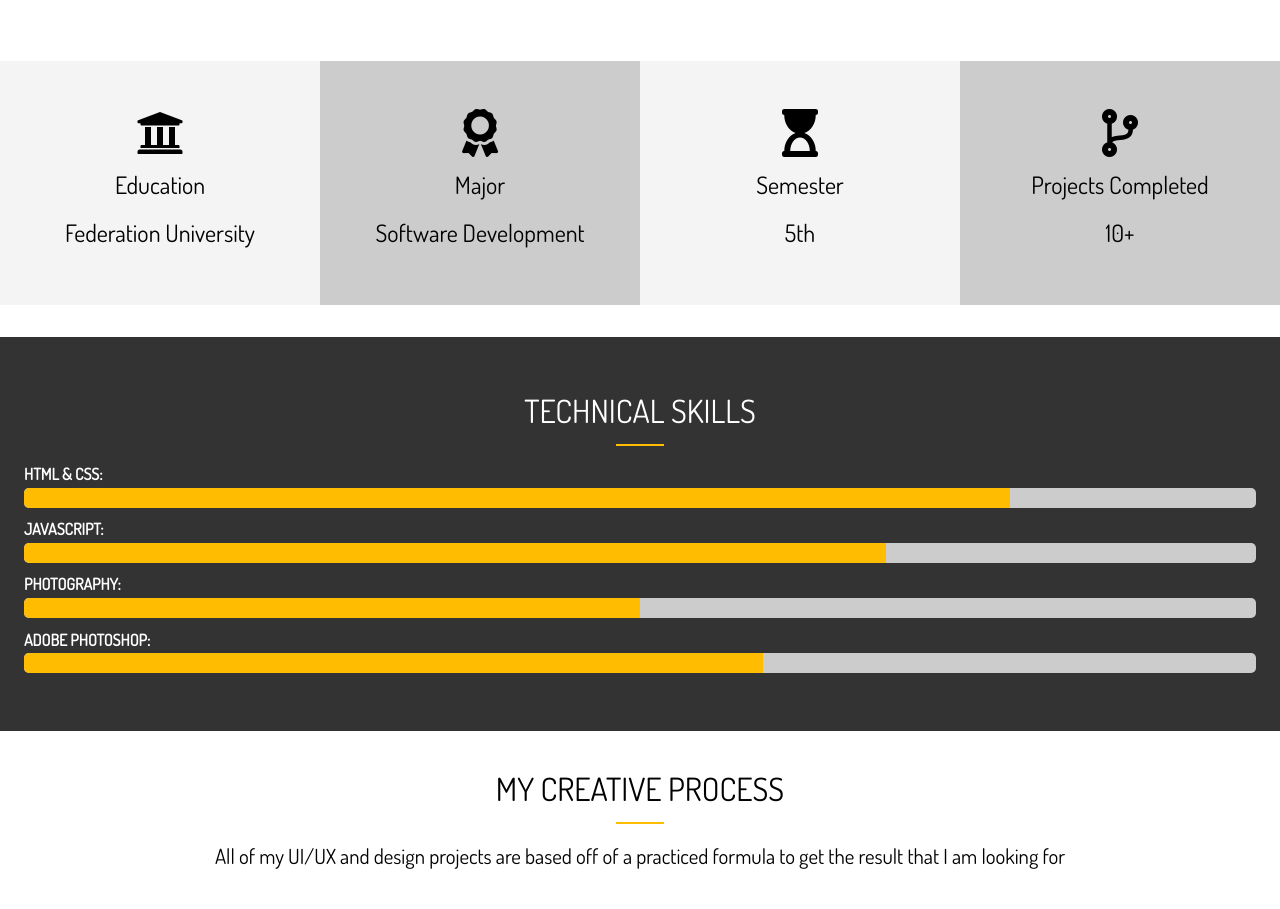
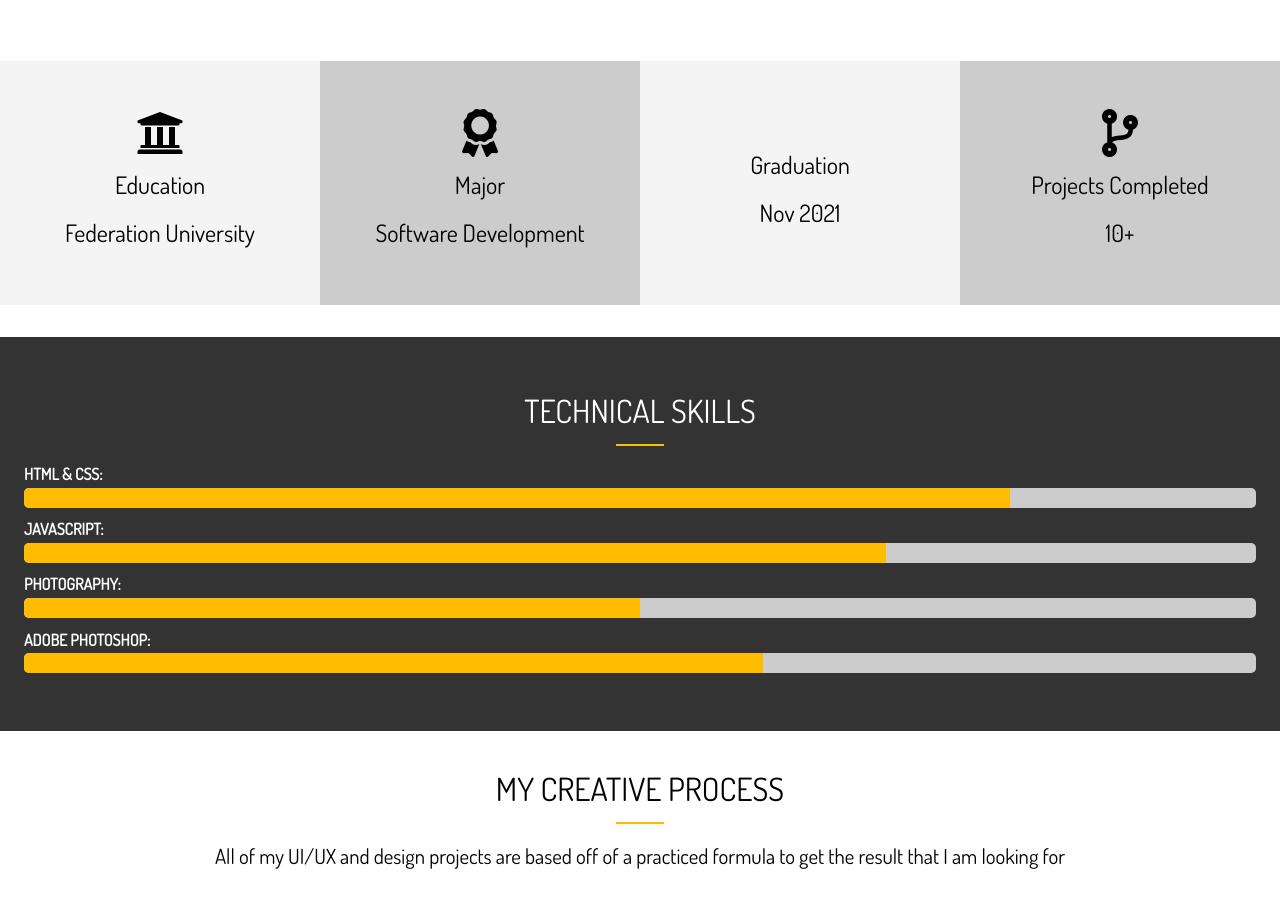
Before and after one commit to saugat-15/updated-portfolio, a website: page dist/index.html in a window 1280 px wide. Shown: the part 1190-2099 px from the top of the page. Drawn offline with Linux system fonts and the light colour scheme.

Commit message:
graduation section updated

```diff
--- a/dist/index.html
+++ b/dist/index.html
@@ -102,9 +102,9 @@
       </div>
       <div>
         <ul>
-          <li><i class="fas fa-hourglass-start fa-3x"></i></li>
-          <li class="stats-title">Semester</li>
-          <li class="stats-number">5th</li>
+          <li><i class="fa-solid fa-graduation-cap"></i></li>
+          <li class="stats-title">Graduation</li>
+          <li class="stats-number">Nov 2021</li>
         </ul>
       </div>
       <div>
```
